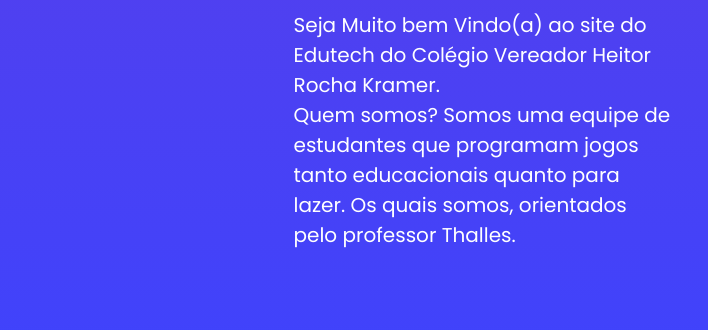
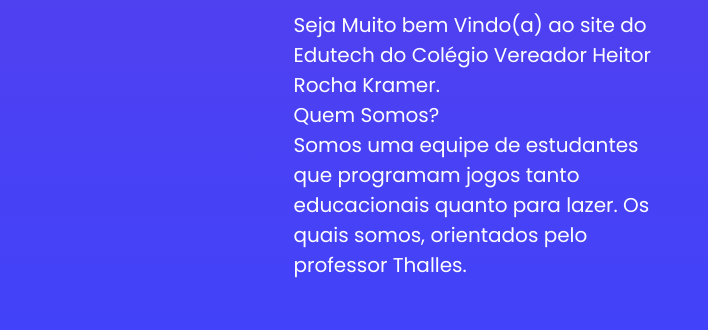
Before and after one commit to githubuser78325625750/site_Edutech, a plain HTML site: page index.html in a window 1280 px wide. Shown: the part 275-605 px from the top of the page, 0-708 px from the left. Drawn offline with Linux system fonts and the light colour scheme.

Commit message:
Atualizar o index.html

```diff
--- a/index.html
+++ b/index.html
@@ -21,8 +21,8 @@
         <div class="b2">
             <h2 class="escola-titulo"></h2>
             <p class="t1">Seja Muito bem Vindo(a) ao site do Edutech do Colégio Vereador Heitor Rocha Kramer.</p>
-            <p class="t2"></p>
-            <p class="t3">Quem somos?
+            <p class="t2">Quem Somos?</p>
+            <p class="t3">
 Somos uma equipe de estudantes que programam jogos tanto educacionais quanto para lazer. Os quais somos, orientados pelo professor Thalles. </p>
         </div>
            <img class="c4" src="" alt="">
```
